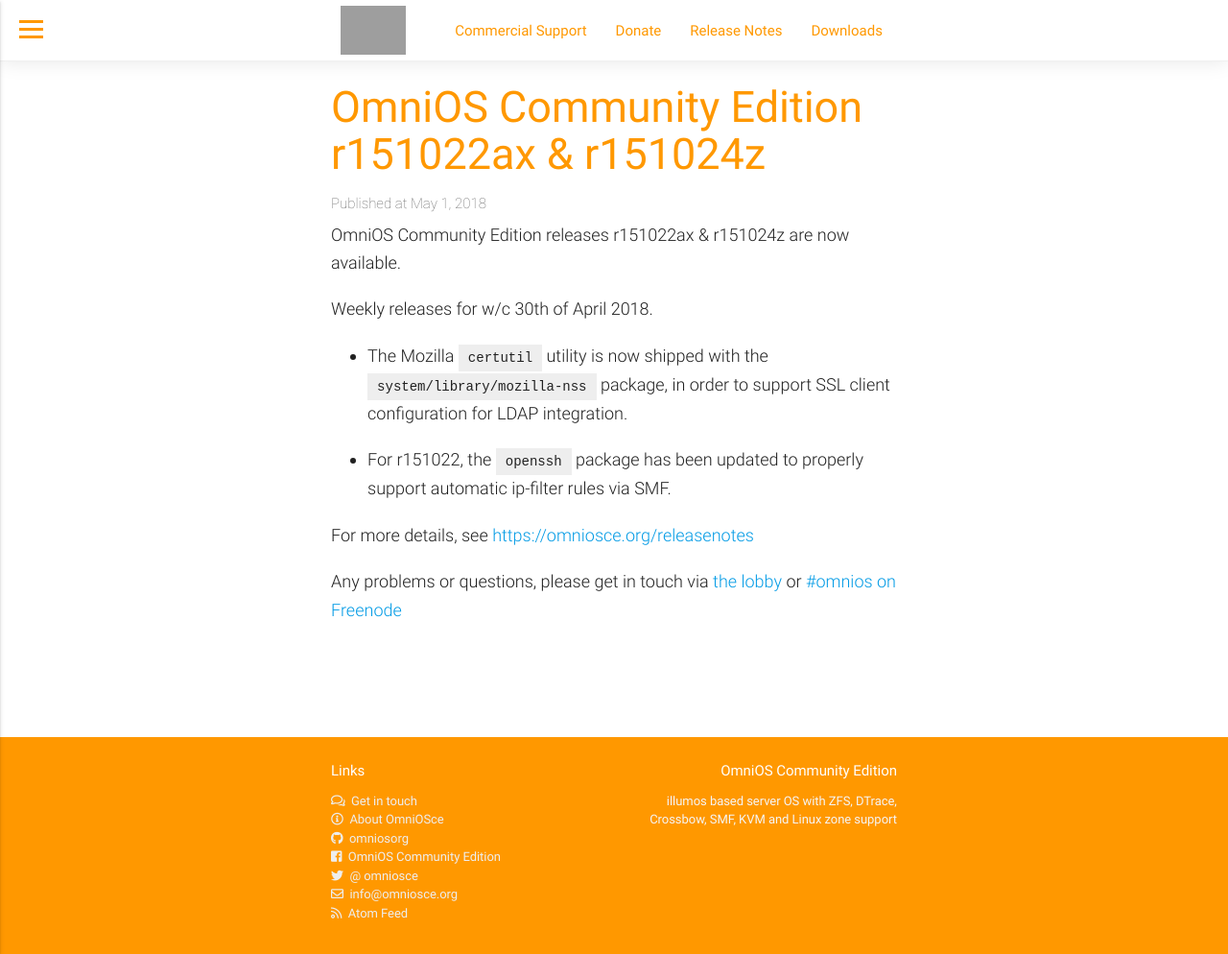
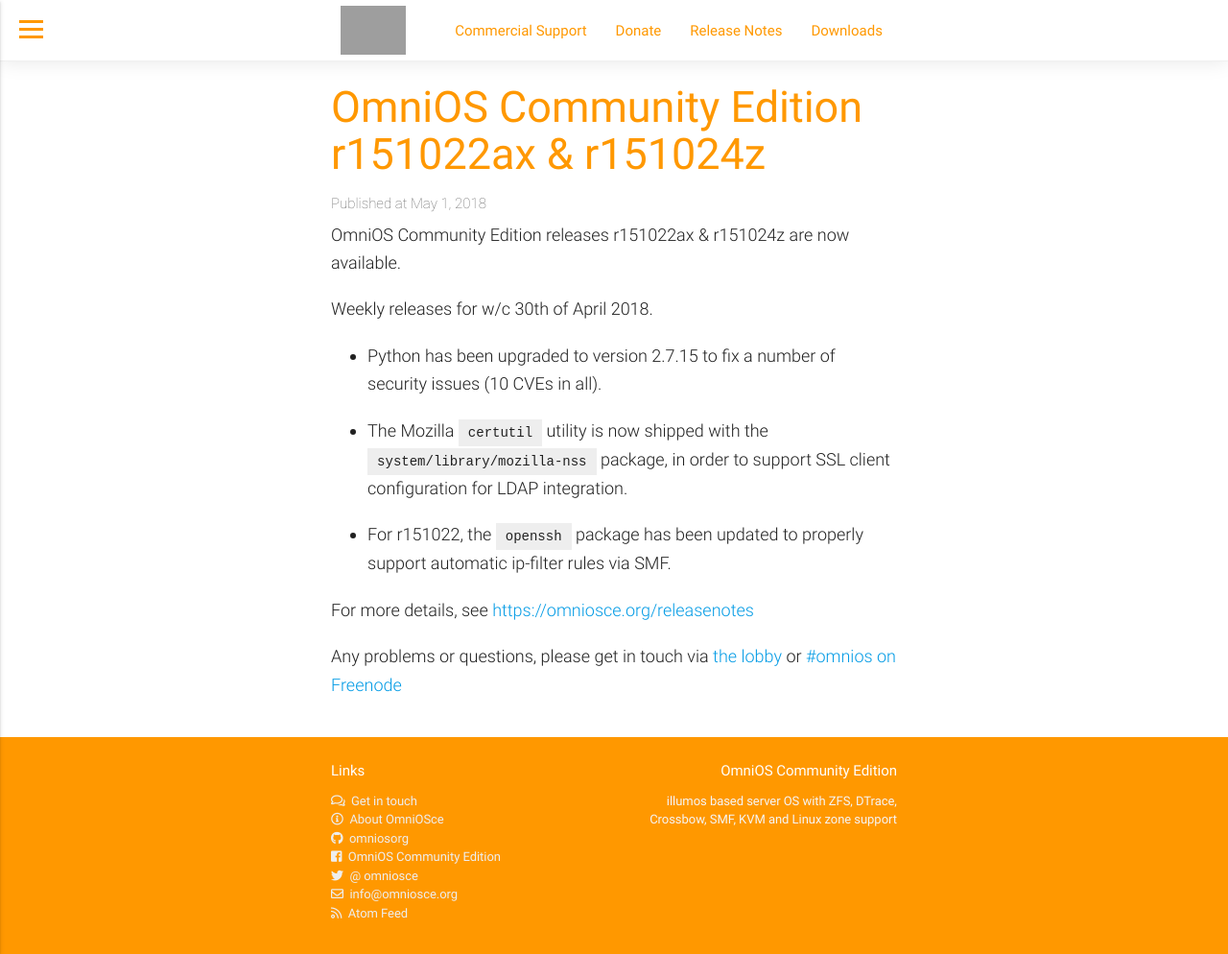
Before and after one commit to omniosorg/omniosorg.github.io, a Jekyll site: the page built from _posts/2018-05-01-releases-022ax-024z.md, in a window 1280 px wide and 994 px high. Shown: the whole window at 96% size. Built offline with Jekyll 4.4.1, drawn with Linux system fonts in a browser that asks for light colours; grey boxes are pictures that could not be loaded.

Commit message:
Add python note

```diff
--- a/_posts/2018-05-01-releases-022ax-024z.md
+++ b/_posts/2018-05-01-releases-022ax-024z.md
@@ -1,12 +1,15 @@
 ---
 layout: post
 title: OmniOS Community Edition r151022ax & r151024z
-synopsis: OpenSSH ipf & Mozilla certutil
+synopsis: Python, OpenSSH ipf & Mozilla certutil
 ---
 
 OmniOS Community Edition releases r151022ax & r151024z are now available.
 
 Weekly releases for w/c 30th of April 2018.
+
+* Python has been upgraded to version 2.7.15 to fix a number of security
+  issues (10 CVEs in all).
 
 * The Mozilla `certutil` utility is now shipped with the
   `system/library/mozilla-nss` package, in order to support SSL client
```
